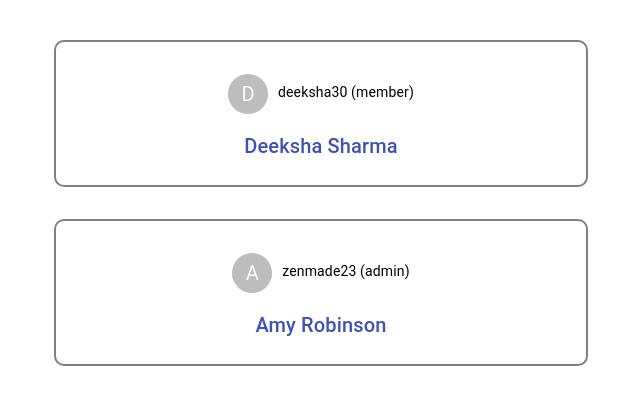
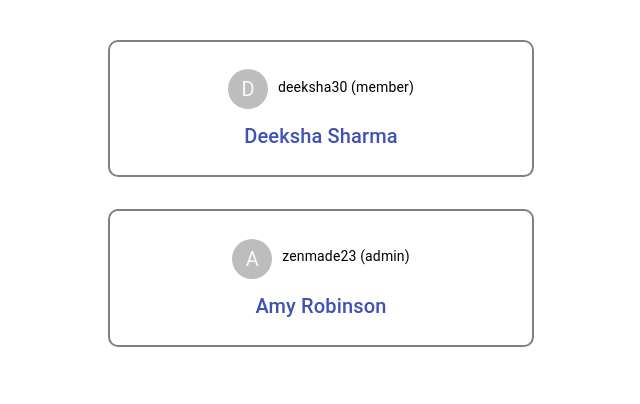
Before and after one commit to deekshasharma/secure-js-api-jwt, a React (Create React App) app: page /users in a window 1280 px wide. Shown: the top 404 px of the page, without its empty margins (319-959 px from the left). Built offline with nearby package versions, Linux system fonts and the light colour scheme.

Commit message:
Verbose styles moved to css file

```diff
--- a/src/components/Books.js
+++ b/src/components/Books.js
@@ -3,7 +3,7 @@ import {Grid, Typography, Paper, Button} from '@material-ui/core';
 import '../styles.css';
 
 export const Books = ({onAddFavorite}) => {
-    return <Grid container className="Books">
+    return <Grid container className="Content">
         {books.map((book, key) => {
             return <Book key={key} name={book.name} id={book.id} author={book.author} color={book.color}
                          onClick={onAddFavorite}/>
@@ -12,7 +12,7 @@ export const Books = ({onAddFavorite}) => {
 };
 
 const Book = ({name, id, author, onClick}) => {
-    return <Paper elevation={2} style={{padding: "2em", margin: "2em", border: "2px solid gray"}}>
+    return <Paper elevation={2} className="Book">
         <Grid container direction="column">
             <Grid item xs={12}>
                 <Typography variant="h6">{name}</Typography>
@@ -30,6 +30,7 @@ const Book = ({name, id, author, onClick}) => {
     </Paper>
 };
 
+//TODO: Remove test data
 const books = [
     {
         "name": "Surrounded by idiots",
--- a/src/components/Users.js
+++ b/src/components/Users.js
@@ -3,8 +3,8 @@ import {Grid, Typography, Avatar} from '@material-ui/core';
 import '../styles.css';
 
 export const Users = () => {
-    return <Grid container className="Books" justify="center">
-        <Grid item xs={5}>
+    return <Grid container className="Content" justify="center">
+        <Grid item xs={4}>
             {users.map((user, key) => {
                 return <User key={key}
                              userName={user.username}
@@ -18,10 +18,9 @@ export const Users = () => {
 };
 
 const User = ({firstName, lastName, userName, role}) => {
-    return <Grid container direction="column" alignItems="center"
-                 style={{border: "2px solid gray", padding: "1em", marginBottom: "2em", borderRadius: "10px"}}>
+    return <Grid container direction="column" alignItems="center" className="User">
         <Grid item xs={12}>
-            <Grid container justify="space-between" alignItems="center" style={{padding: "1em"}}>
+            <Grid container justify="space-between" alignItems="center" style={{padding: "0.7em"}}>
                 <Avatar style={{marginRight: "0.5em"}}>{firstName.charAt(0)}</Avatar>
                 <Typography variant="body2" gutterBottom>{userName + " (" + role + ") "}</Typography>
             </Grid>
@@ -32,6 +31,7 @@ const User = ({firstName, lastName, userName, role}) => {
     </Grid>
 };
 
+//TODO: Remove test data
 const users = [
     {
         "id": "f2775f38-92fc-42e5-98a5-b137a0887a40",
--- a/src/styles.css
+++ b/src/styles.css
@@ -2,10 +2,23 @@
     text-align: center;
 }
 
-.Books {
+.Content {
     display: flex;
     align-items: center;
     justify-content: space-between;
     min-height: 20vh;
     margin-top: 5vh;
 }
+
+.Book {
+    padding: 2em;
+    margin: 2em;
+    border: 2px solid gray;
+}
+
+.User {
+    border: 2px solid gray;
+    padding: 1em;
+    margin-bottom: 2em;
+    border-radius: 10px;
+}
```
Lines whose indentation alone changed are shown as unchanged.
